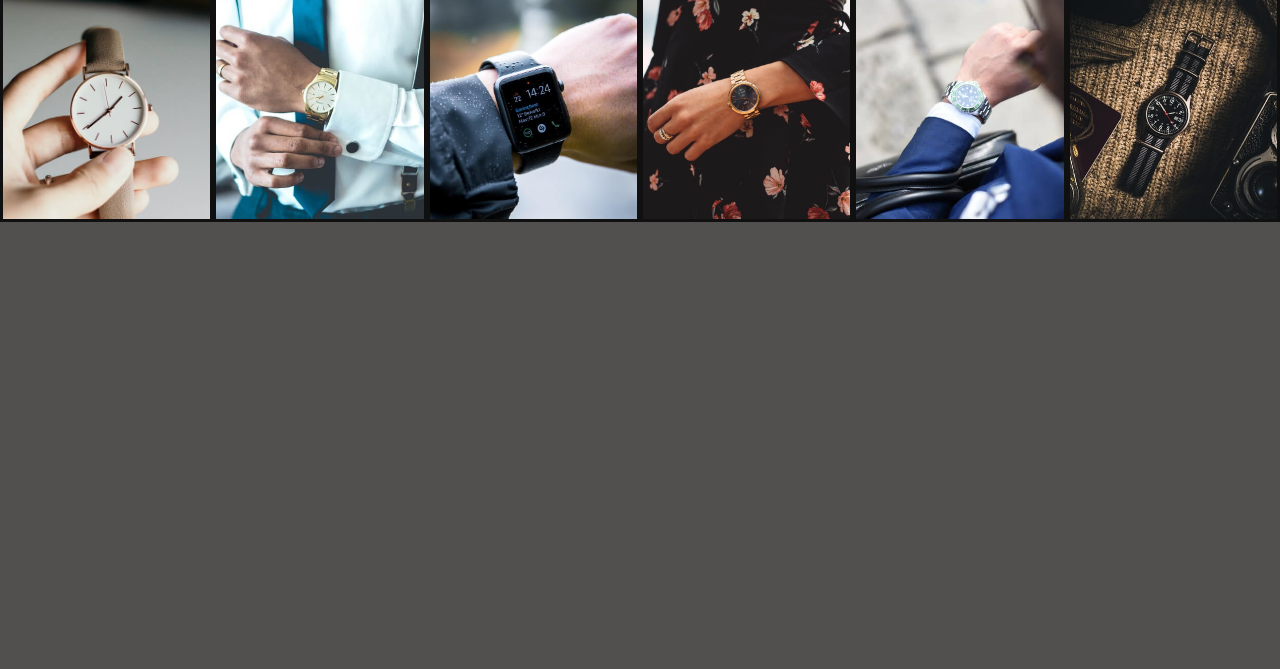
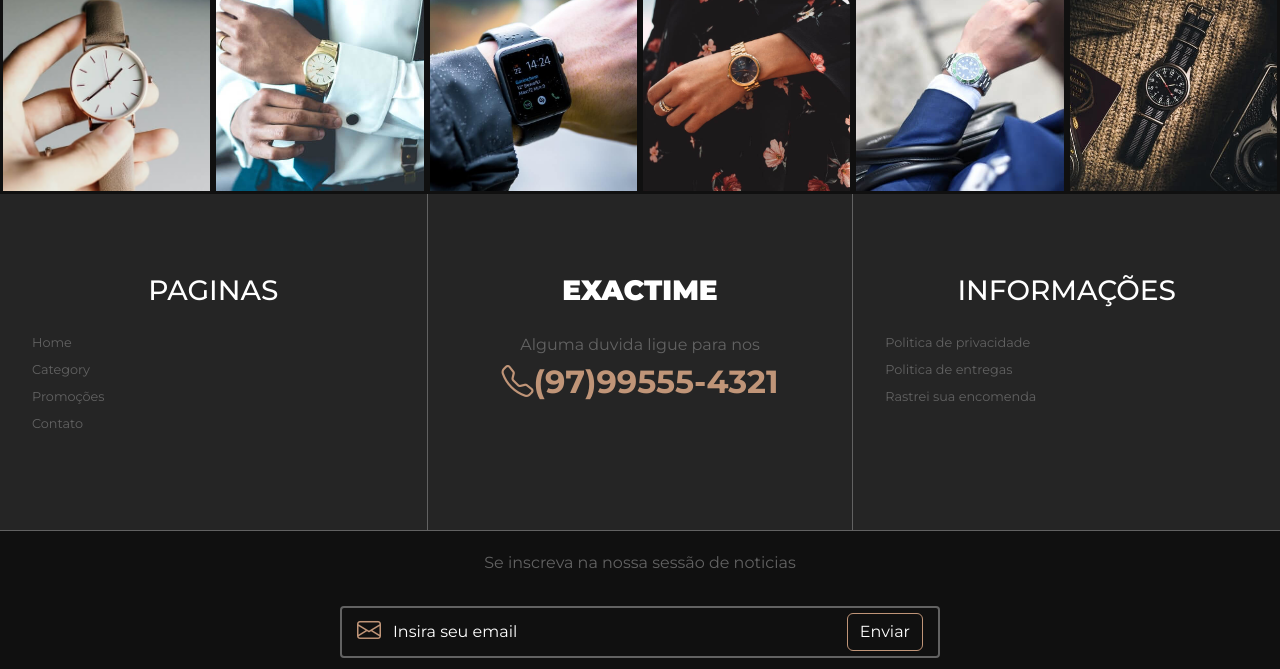
Before and after one commit to Hidan404/E-commerce, a plain HTML site: page index.html in a window 1280 px wide. Shown: the part 3338-4007 px from the top of the page. Before the commit the page ends 3560 px from the top, so only its background shows below. Drawn offline with nearby package versions, Linux system fonts and the light colour scheme.

Commit message:
update e-commerce 3

```diff
--- a/css/style.css
+++ b/css/style.css
@@ -3,7 +3,7 @@
 }
 
 body {
-    background-color: #524f4f;
+    background-color: #252525;
     color: #fff;
 }
 .primary-bg-color {
@@ -82,35 +82,35 @@ body {
     }
 }
 
-#search-form {
+#search-form, #news-form{
     width: 100%;
     margin: 2em 0;
 }
 
 
 @media (min-width: 768px){
-    #search-form {
+    #search-form, #news-form {
         width: 50%;
         margin: 0;
     }
 }
 
-#search-form {
+#search-form , #news-form{
     border: 2px solid #626262;
     border-radius: 4px;
     padding: 5px 15px;
 }
 
-#search-form input {
+#search-form input, #news-form input {
     background-color: transparent;
     border: none;
     color: #fff;
 }
-#search-form input:focus {
+#search-form input:focus ,#news-form input:focus {
     box-shadow: none;
 }
 
-#search-form input::placeholder {
+#search-form input::placeholder, #news-form input::placeholder {
     color: #fff;
 }
 
@@ -270,7 +270,7 @@ body {
     font-weight: bold;
 }
 #bottom-banner .btn {
-    margin: 2em;
+    m<argin: 2em;
     font-weight: bold;
     padding: 1em;
 }
@@ -287,6 +287,7 @@ body {
 
 #new-prodcts {
     margin-bottom: 5em;
+    background-color: #524f4f;
 }
 #new-products-banner {
     display: flex;
@@ -340,3 +341,69 @@ body {
 #insta6 {
     background-image: url("/img/insta6.jpg");
 }
+
+#footer-links-container {
+    border-bottom: 1px solid #626262;
+}
+#footer .footer-column {
+    padding: 2em;
+    flex-direction: column;
+    align-items: center;
+    justify-content: center;
+    text-align: center;
+}
+@media (min-width: 768px){
+    #footer .footer-column {
+        padding: 5em 2em;
+    }
+}
+
+#footer-links-container h3 {
+    margin-bottom: 25px;
+    text-transform: uppercase;
+}
+#footer-links-container li {
+    font-size: 0.8em;
+    text-align: center;
+}
+@media (min-width: 768px){
+    #footer-links-container  li{
+        text-align: left;
+    }
+}
+#footer-links-container a {
+    text-decoration: none;
+}
+#footer-links-container a:hover {
+    color: #c09578;
+}
+#footer-center {
+    border-left: 1px solid #626262;
+    border-right: 1px solid #626262;
+}
+#footer-center h3 {
+    font-weight: 900;
+}
+#footer-center .store-phone {
+    color: #c09578;
+    font-weight: bold;
+    font-size: 2em;
+    margin-top: -15px;
+}
+
+#noticias {
+    background-color: #101010;
+    border-bottom: 1px solid #626262;
+    text-align: center;
+    padding: 20px;
+}
+#news-form {
+    max-width: 600px;
+    margin: 15px auto;
+}
+#news-form i {
+    font-size: 1.5em;
+}
+#news-form .btn {
+    color: #fff;
+}
--- a/index.html
+++ b/index.html
@@ -274,6 +274,56 @@
             <div class="col-6 col-md-2 image-container" id="insta6"></div>
         </div>
     </div>
+    <footer class="" id="footer">
+        <div class="container-fluid" id="footer-links-container">
+            <div class="row">
+                <div class="col-12 col-md-4 footer-column">
+                    <h3>Paginas</h3>
+                    <ul class="list-unstyled">
+                        <li class="mb-2"><a href="#" class="secondary-color">Home</a></li>
+                        <li class="mb-2"><a href="#" class="secondary-color">Category</a></li>
+                        <li class="mb-2"><a href="#" class="secondary-color">Promoções</a></li>
+                        <li class="mb-2"><a href="#" class="secondary-color">Contato</a></li>
+                    </ul>
+                </div>
+                <div class="col-12 col-md-4 footer-column" id="footer-center">
+                   <h3>Exactime</h3>
+                   <p class="secondary-color">Alguma duvida ligue para nos</p>
+                   <p class="store-phone"><i class="bi bi-telephone"></i>(97)99555-4321</p>
+                </div>
+                <div class="col-12 col-md-4 footer-column">
+                    <h3>Informações</h3>
+                    <ul class="list-unstyled">
+                        <li class="mb-2"><a href="#" class="secondary-color">Politica de privacidade</a></li>
+                        <li class="mb-2"><a href="#" class="secondary-color">Politica de entregas</a></li>
+                        <li class="mb-2"><a href="#" class="secondary-color">Rastrei sua encomenda</a></li>
+                    </ul>
+                </div>
+            </div>
+        </div>
+        <div class="container-fluid" id="noticias">
+            <div class="col-12">
+                <div class="row">
+                    <p class="secondary-color">Se inscreva na nossa sessão de noticias</p>
+                    <form action="" class="d-flex" id="news-form">
+                        <i class="bi bi-envelope primary-color"></i>
+                        <input type="email" class="form-control me-2" placeholder="Insira seu email">
+                        <button class="btn btn-secondary-bg-color" type="submit">Enviar</button>
+                    </form>
+                </div>
+            </div>
+            <div class="col-12" id="social-container">
+                <i class="bi bi-facebook"></i>
+                <i class="bi bi-instagram"></i>
+                <i class="bi bi-youtube"></i>
+                <i class="bi bi-twitter"></i>
+            </div>
+        </div>
+        <div class="container" id="copy-container">
+            <p>Todos os direitos reseervados @2024 <span class="primary-color">Exactime</span>
+            - A sua loja de relogios</p>
+        </div>
+    </footer>
     <script src="https://cdn.jsdelivr.net/npm/bootstrap@5.0.2/dist/js/bootstrap.bundle.min.js" integrity="sha384-MrcW6ZMFYlzcLA8Nl+NtUVF0sA7MsXsP1UyJoMp4YLEuNSfAP+JcXn/tWtIaxVXM" crossorigin="anonymous"></script>
 </body>
 </html>
```
